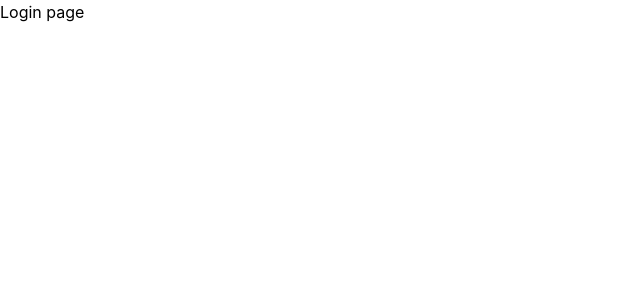
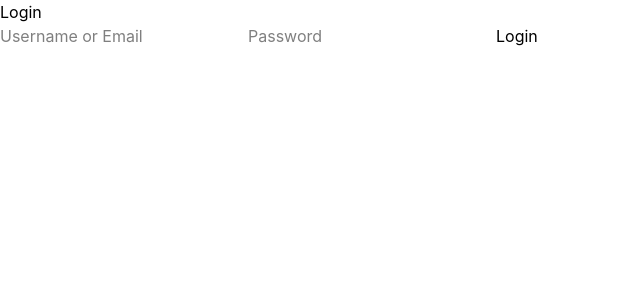
Before and after one commit to TheRealFezbot/GuildGuestRPG, a React app in the folder frontend/: page /login in a window 1280 px wide. Shown: the top 300 px of the page, without its empty margins (0-640 px from the left). Built offline with nearby package versions, Linux system fonts and the light colour scheme; the HTML template or start-up script is replaced by a standard one.

Commit message:
Added basic login page

```diff
--- a/frontend/src/App.tsx
+++ b/frontend/src/App.tsx
@@ -1,12 +1,13 @@
 import { BrowserRouter, Routes, Route } from "react-router-dom";
 import { AuthProvider } from "./context/AuthContext";
+import LoginPage from "./pages/LoginPage";
 
 function App() {
   return (
     <BrowserRouter>
       <AuthProvider>
         <Routes>
-          <Route path="/login" element={<div>Login page</div>} />
+          <Route path="/login" element={<LoginPage />} />
           <Route path="/register" element={<div>Register page</div>} />
         </Routes>
       </AuthProvider>
--- /dev/null
+++ b/frontend/src/pages/LoginPage.tsx
@@ -0,0 +1,53 @@
+import React, { useEffect, useState } from "react";
+import { useNavigate } from "react-router-dom";
+
+import { useAuth } from "../context/AuthContext";
+
+
+function LoginPage() {
+    const [identifier, setIdentifier] = useState("")
+    const [password, setPassword] = useState("")
+    const [error, setError] = useState<string | null>(null)
+    const navigate = useNavigate()
+    const { login, user, isLoading } = useAuth()
+
+    const handleSubmit = async (e: React.SyntheticEvent) => {
+        e.preventDefault()
+        try {
+            await login(identifier, password)
+            navigate("/")
+        } catch {
+            setError("Invalid credentials")
+        }
+    }
+
+    useEffect(() => {
+        if (!isLoading && user) {
+            navigate("/")
+        }
+    }, [user, isLoading])
+
+    return (
+        <div>
+            <h1>Login</h1>
+            {error && <p>{error}</p>}
+            <form onSubmit={handleSubmit}>
+                <input
+                type="text"
+                value={identifier}
+                onChange={(e) => setIdentifier(e.target.value)}
+                placeholder="Username or Email"
+                />
+                <input
+                type="password"
+                value={password}
+                onChange={(e) => setPassword(e.target.value)}
+                placeholder="Password"
+                />
+                <button type="submit">Login</button>
+            </form>
+        </div>
+    )
+}
+
+export default LoginPage
```
